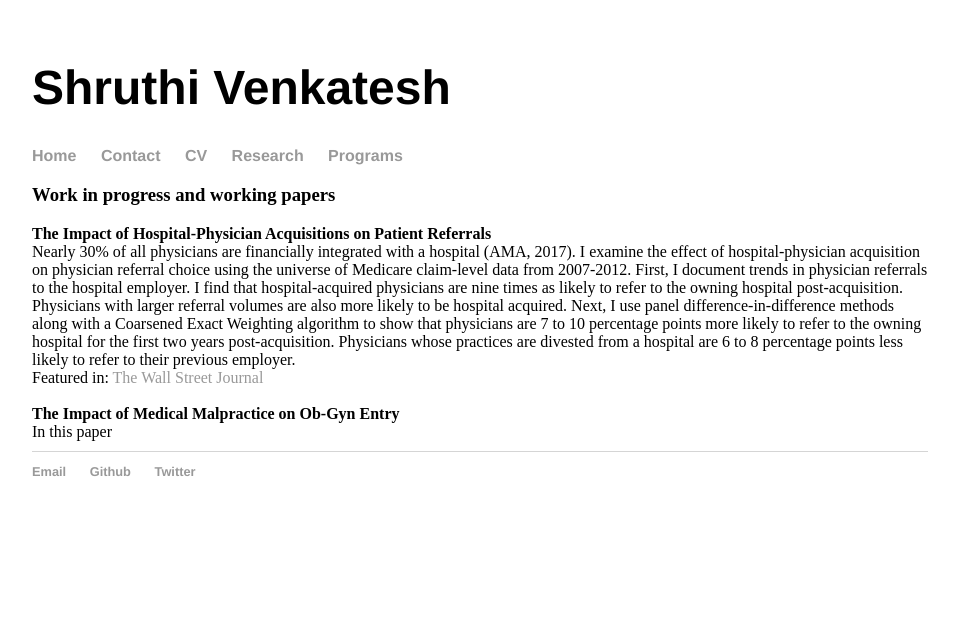
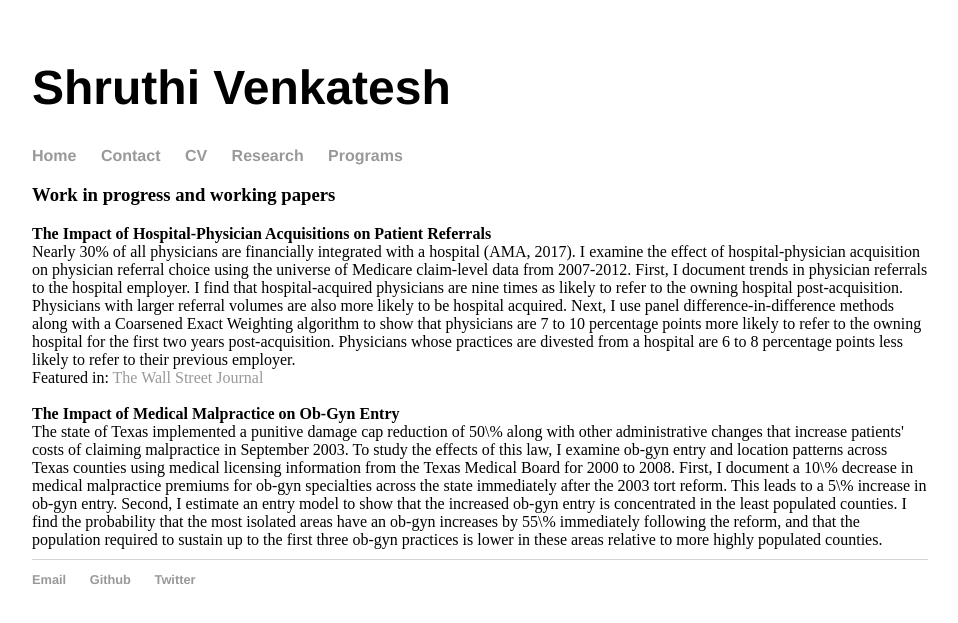
Before and after one commit to shruthi-venkatesh/shruthi-venkatesh.github.io, a Jekyll site: the page built from research/index.html, in a window 1280 px wide. Shown: the top 623 px of the page, without its empty margins (160-1118 px from the left). Built offline with Jekyll 4.4.1, drawn with Linux system fonts in a browser that asks for light colours.

Commit message:
Update index.html

```diff
--- a/research/index.html
+++ b/research/index.html
@@ -19,6 +19,14 @@ title: Shruthi Venkatesh
     The Wall Street Journal</a> <br> <br>
 
     <b> The Impact of Medical Malpractice on Ob-Gyn Entry </b> <br>
-    In this paper
+    The state of Texas implemented a punitive damage cap reduction of 50\% along with other administrative changes that
+    increase patients' costs of claiming malpractice in September 2003. To study the effects of this law, I examine ob-gyn entry
+    and location patterns across Texas counties using medical licensing information from the Texas Medical Board for 2000 to 2008.
+    First, I document a 10\% decrease in medical malpractice premiums for ob-gyn specialties across the state immediately after
+    the 2003 tort reform. This leads to a 5\% increase in ob-gyn entry. Second, I estimate an entry model to show that the
+    increased ob-gyn entry is concentrated in the least populated counties. I find the probability that the most isolated areas
+    have an ob-gyn increases by 55\% immediately following the reform, and that the population required to sustain up to the first
+    three ob-gyn practices is lower in these areas relative to more highly populated counties.
+
 
 </div><!-- /.blurb -->
```
